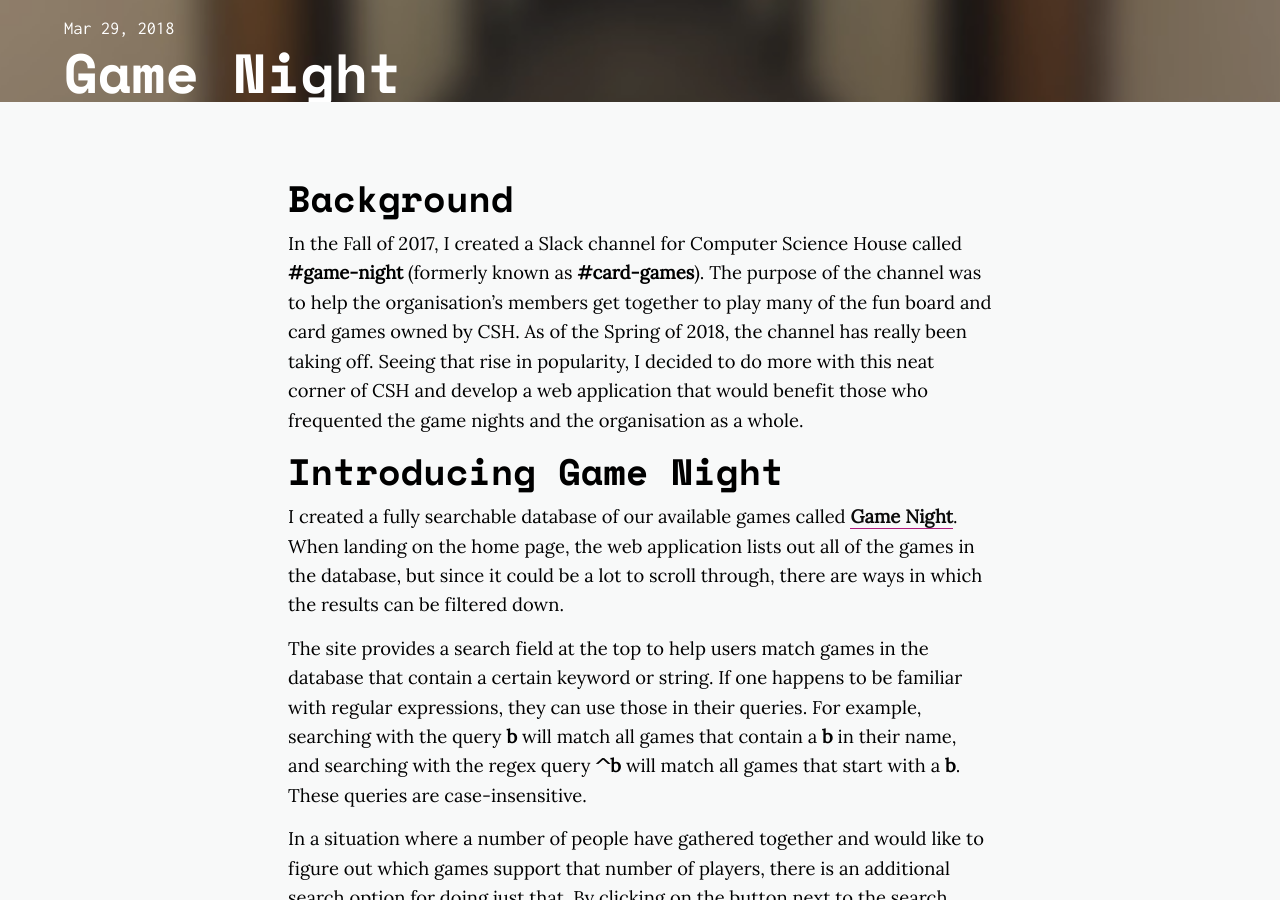
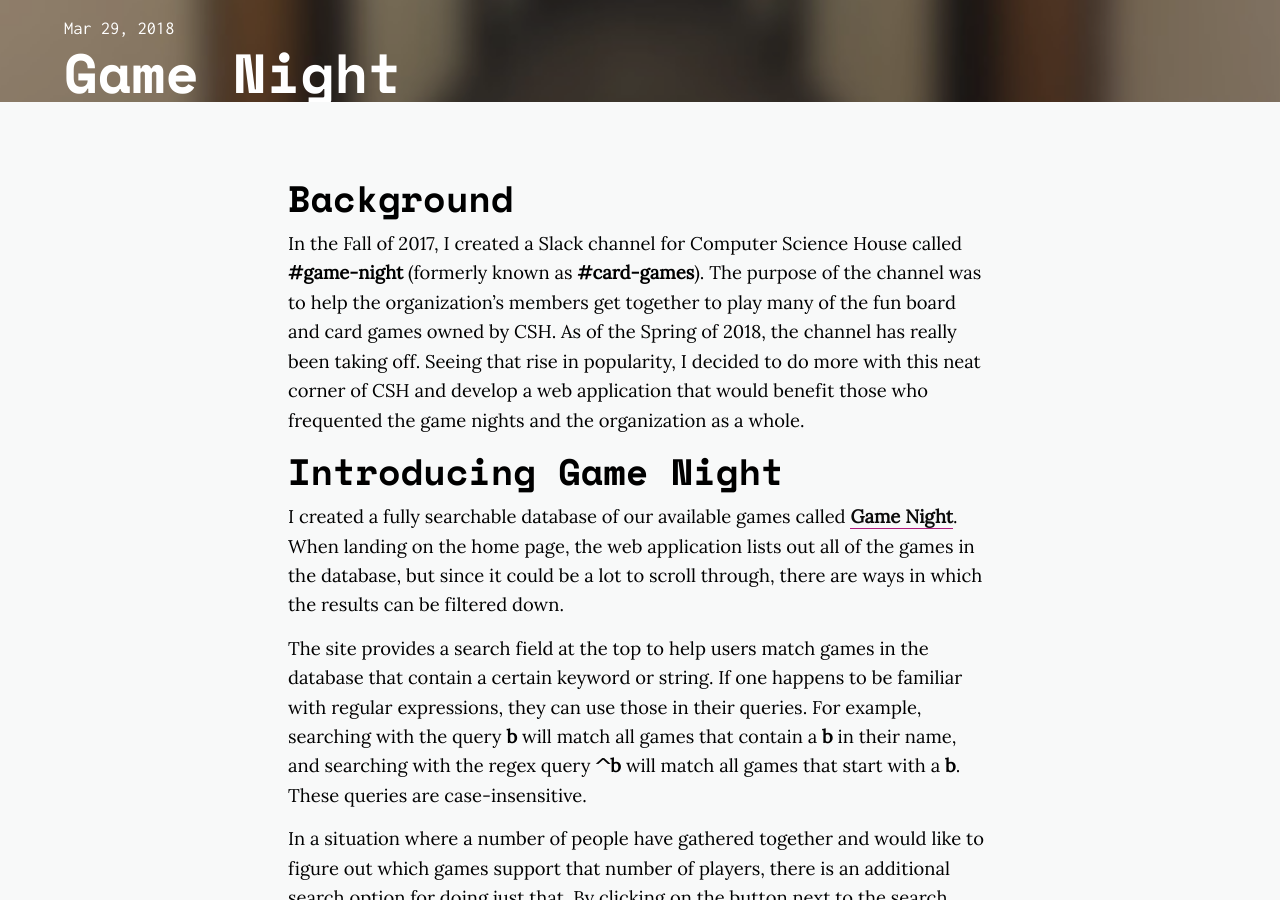
Before and after one commit to ComputerScienceHouse/blog, a Jekyll site: the page built from _posts/2018-03-29-game-night.md, in a window 1280 px wide and 900 px high, scrolled down 542 px. Built offline with Jekyll 4.4.1, drawn with Linux system fonts in a browser that asks for light colours; nearby versions of some CDN libraries.

Commit message:
Use American English

```diff
--- a/_posts/2018-03-29-game-night.md
+++ b/_posts/2018-03-29-game-night.md
@@ -15,7 +15,7 @@ author-social:
 
 ## Background
 
-In the Fall of 2017, I created a Slack channel for Computer Science House called **#game-night** (formerly known as **#card-games**). The purpose of the channel was to help the organisation's members get together to play many of the fun board and card games owned by CSH. As of the Spring of 2018, the channel has really been taking off. Seeing that rise in popularity, I decided to do more with this neat corner of CSH and develop a web application that would benefit those who frequented the game nights and the organisation as a whole.
+In the Fall of 2017, I created a Slack channel for Computer Science House called **#game-night** (formerly known as **#card-games**). The purpose of the channel was to help the organization's members get together to play many of the fun board and card games owned by CSH. As of the Spring of 2018, the channel has really been taking off. Seeing that rise in popularity, I decided to do more with this neat corner of CSH and develop a web application that would benefit those who frequented the game nights and the organization as a whole.
 
 ## Introducing Game Night
 
```
